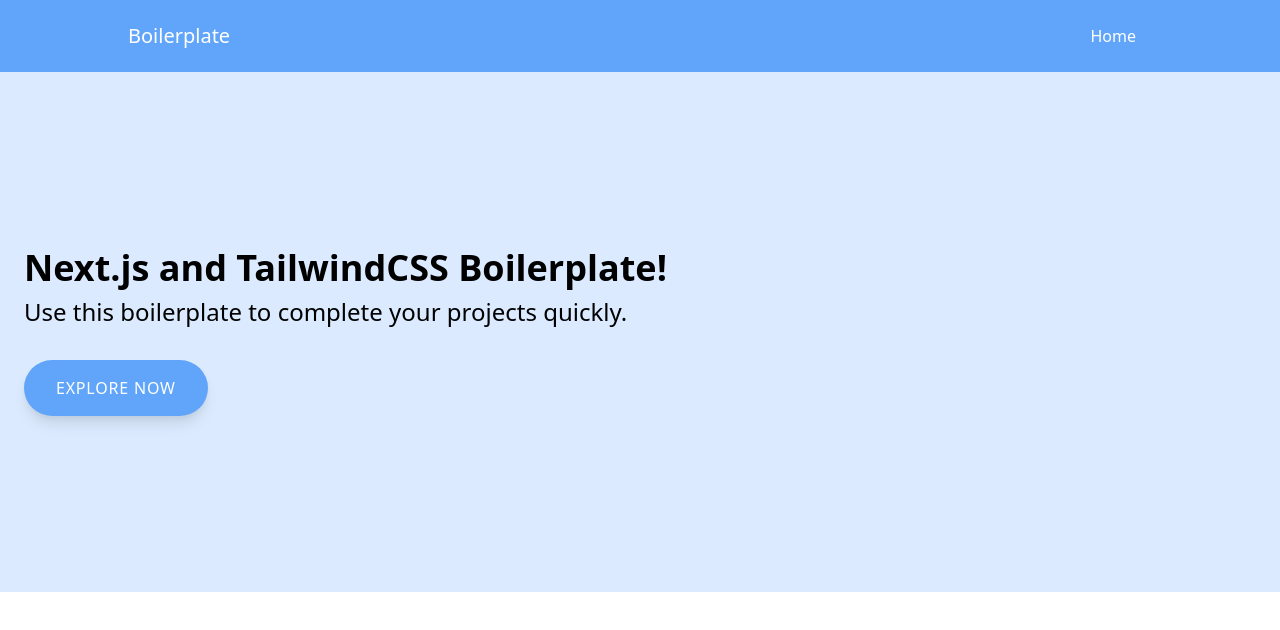
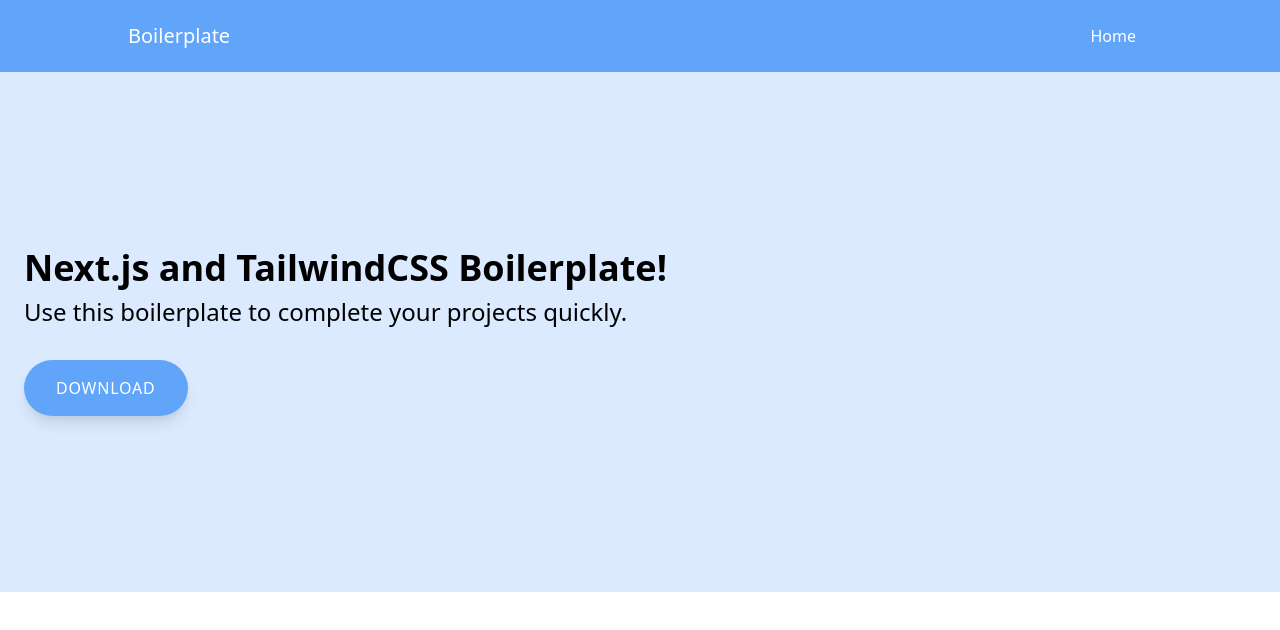
Before and after one commit to topcook/timeline-next.js-tailwindcss-example, a Next.js app: page / in a window 1280 px wide. Shown: the top 630 px of the page. Built offline with nearby package versions, Linux system fonts and the light colour scheme.

Commit message:
updated index.js

```diff
--- a/pages/index.js
+++ b/pages/index.js
@@ -12,7 +12,7 @@ export default function Home() {
           </h3>
           <Link href="https://github.com/stmeem/nextjs-tailwindcss-boilerplate">
             <button className="bg-blue-400 hover:bg-blue-500 text-white  rounded-full py-4 px-8 shadow-lg uppercase tracking-wider">
-              Explore now
+              Download
             </button>
           </Link>
         </div>
```
